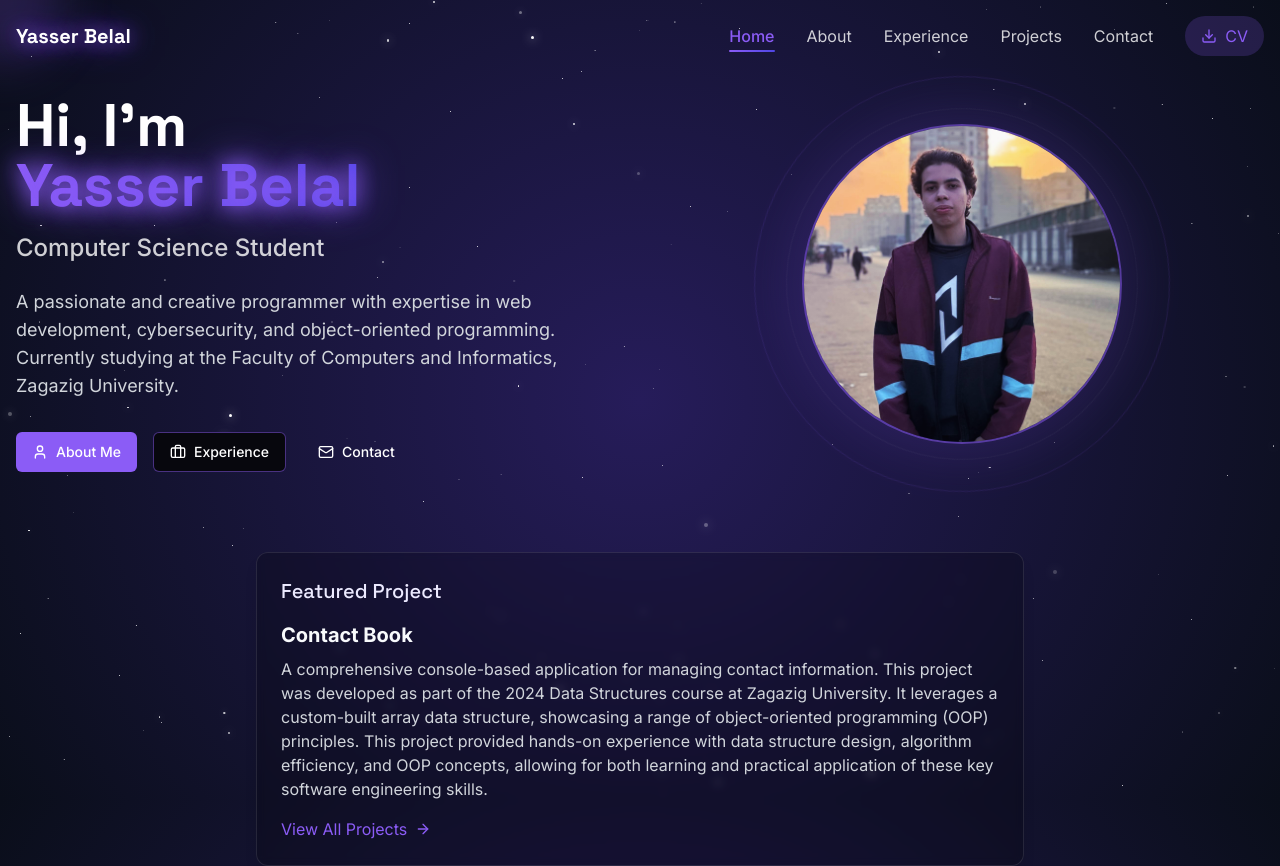
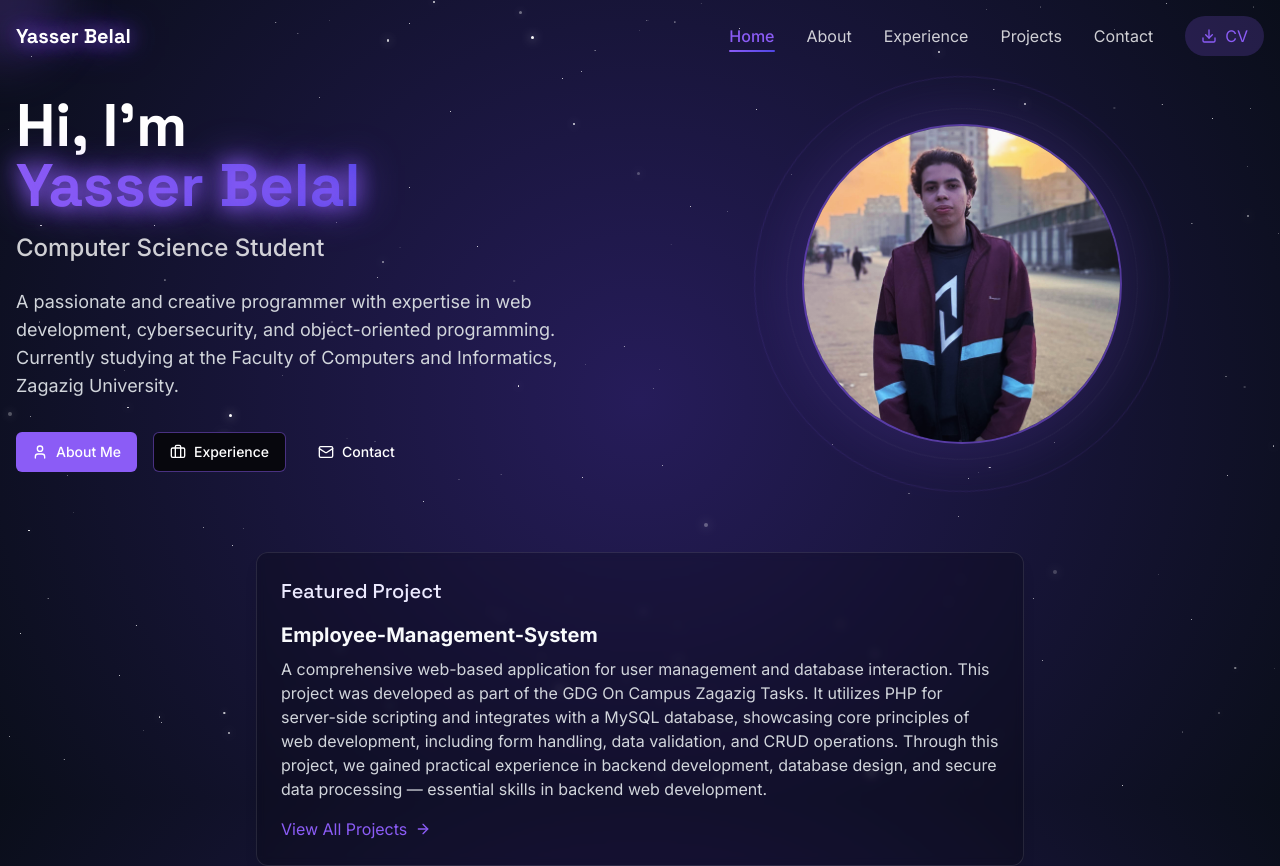
Before and after one commit to yaserbelal/cosmic-folio-galaxy-glow, a React (Vite) app: page / in a window 1280 px wide. Shown: the top 866 px of the page. Built offline with nearby package versions, Linux system fonts and the light colour scheme.

Commit message:
make the order by frist element in array of projects

```diff
--- a/src/pages/Home.tsx
+++ b/src/pages/Home.tsx
@@ -16,7 +16,7 @@ const Home = () => {
     return () => clearTimeout(timer);
   }, []);
 
-  const latestProject = projects[projects.length - 1];
+  const featuredProject = projects[0];
 
   return (
     <div className="min-h-screen pt-24 pb-12 flex flex-col justify-center">
@@ -72,8 +72,8 @@ const Home = () => {
         <div className={`mt-20 galaxy-card p-6 max-w-3xl mx-auto transition-all duration-1000 delay-500 ${loaded ? 'opacity-100 translate-y-0' : 'opacity-0 translate-y-10'}`}>
           <h3 className="font-heading text-xl font-medium mb-4 text-galaxy-star">Featured Project</h3>
           <div className="mb-4">
-            <h4 className="text-xl font-bold mb-2">{latestProject.title}</h4>
-            <p className="text-gray-300">{latestProject.description}</p>
+            <h4 className="text-xl font-bold mb-2">{featuredProject.title}</h4>
+            <p className="text-gray-300">{featuredProject.description}</p>
           </div>
           <Link to="/projects" className="inline-flex items-center text-galaxy-accent hover:underline">
             View All Projects <ArrowRight size={16} className="ml-2" />
```
